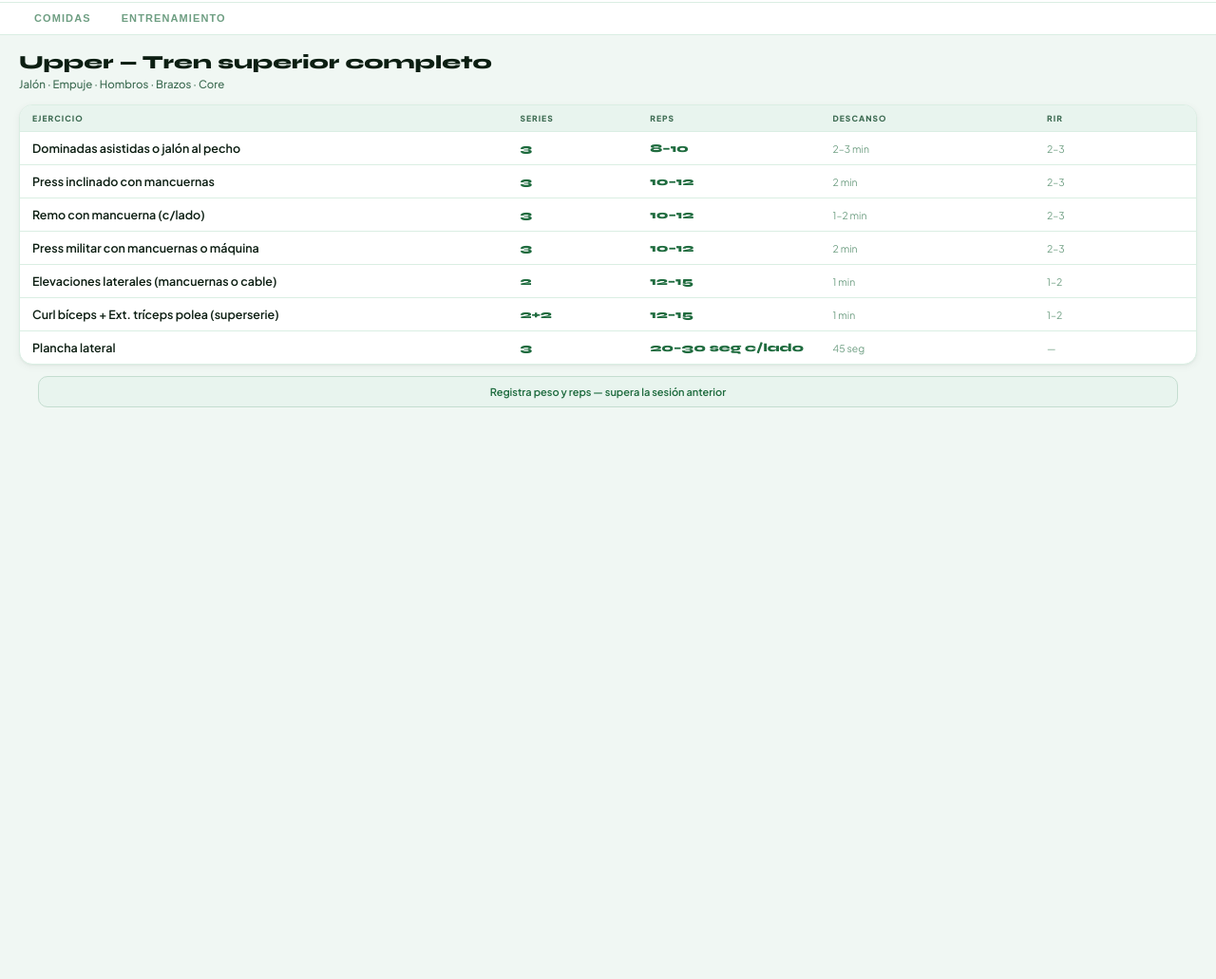
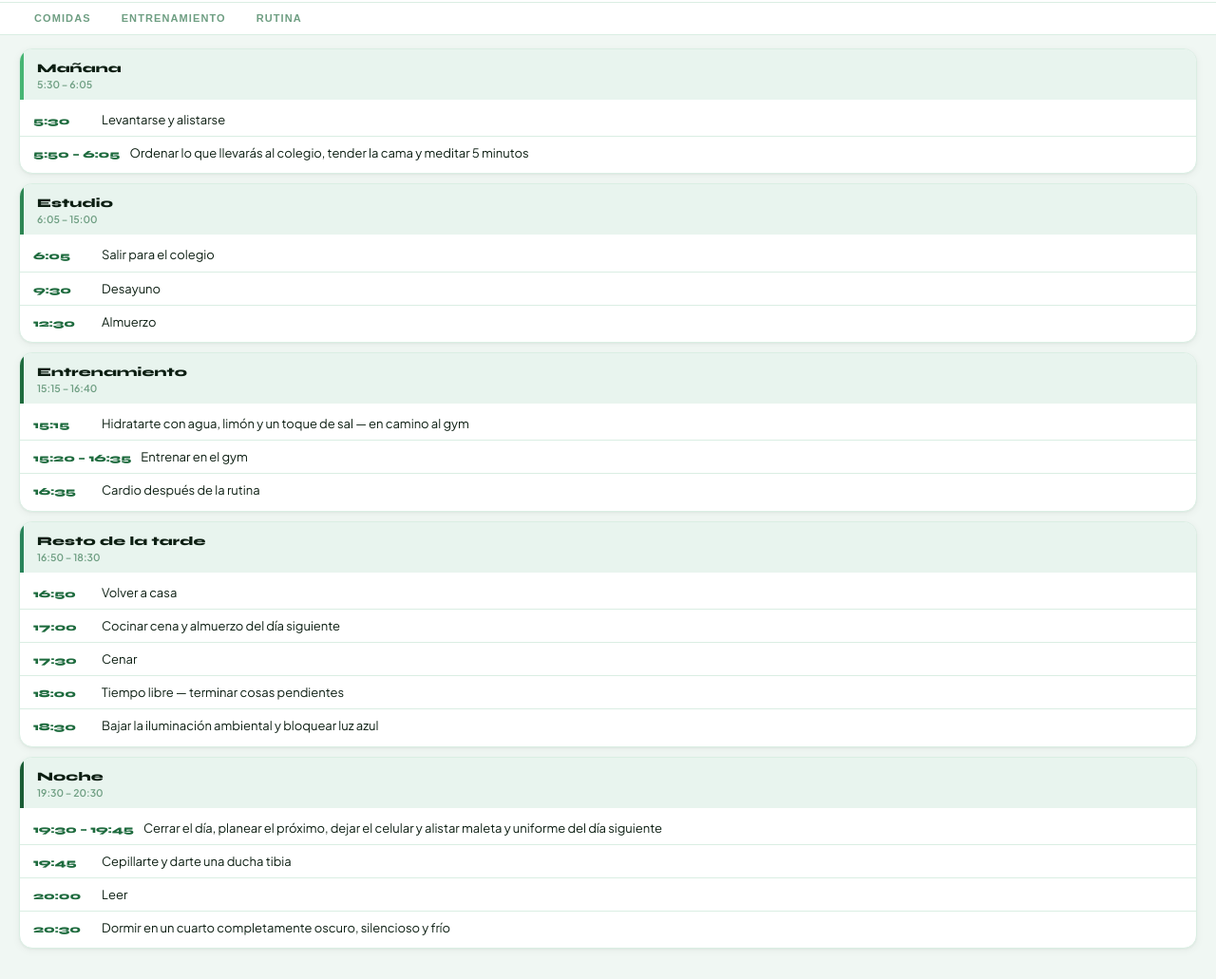
Before and after one commit to Juanmarbelaez/Samuel-Gonz-les, a plain HTML site: page index.html in a window 1280 px wide. Shown: the part 245-1276 px from the top of the page at 95% size. Before the commit the page ends 800 px from the top, so only its background shows below. Drawn offline with Linux system fonts and the light colour scheme.

Commit message:
Add files via upload

```diff
--- a/index.html
+++ b/index.html
@@ -5,7 +5,7 @@
 <meta name="viewport" content="width=device-width,initial-scale=1">
 <meta name="theme-color" content="#ffffff">
 <meta name="color-scheme" content="light">
-<title>Interfaz 05/05/2026</title>
+<title>Interfaz 20/05/2026</title>
 <link href="https://fonts.googleapis.com/css2?family=Plus+Jakarta+Sans:wght@400;500;600;700;800&family=Syne:wght@700;800&display=swap" rel="stylesheet">
 <style>
 *,*::before,*::after{box-sizing:border-box;margin:0;padding:0}
@@ -109,16 +109,31 @@ body{background:#f0f7f3 !important;font-family:'Plus Jakarta Sans',sans-serif;mi
 .restds{font-size:12.5px;color:var(--subtle);margin-bottom:14px;line-height:1.5}
 .sessitem{display:flex;align-items:center;gap:10px;padding:5px 0;font-size:13px;color:var(--txt);border-bottom:1px solid var(--bdr2)}
 .sessitem:last-child{border-bottom:none}
+/* CRONOGRAMA */
+.schd{padding:14px 20px 4px}
+.blk-card{background:var(--card);border:1px solid var(--bdr2);border-radius:14px;overflow:hidden;box-shadow:var(--shadow-sm);margin-bottom:10px}
+.blk-hd{padding:12px 14px 10px;border-left:4px solid var(--primary);background:var(--pale)}
+.blk-label{font-family:'Syne',sans-serif;font-size:13px;font-weight:800;color:var(--txt);letter-spacing:.01em}
+.blk-range{font-size:10.5px;color:var(--subtle);font-weight:600;margin-top:2px}
+.blk-body{padding:4px 0}
+.blk-item{display:flex;align-items:baseline;gap:10px;padding:8px 14px;border-bottom:1px solid var(--bdr2)}
+.blk-item:last-child{border-bottom:none}
+.blk-itime{font-family:'Syne',sans-serif;font-size:11px;font-weight:800;color:var(--primary);min-width:62px;flex-shrink:0}
+.blk-idesc{font-size:13px;color:var(--txt);line-height:1.4}
+.schd-weekend{padding:22px 16px;background:var(--card);border:1px solid var(--bdr2);border-radius:14px;box-shadow:var(--shadow-sm);text-align:center}
+.schd-weekend-lbl{font-family:'Syne',sans-serif;font-size:15px;font-weight:800;color:var(--muted);margin-bottom:6px}
+.schd-weekend-sub{font-size:12.5px;color:var(--subtle);line-height:1.5}
 .note{margin:0 20px 6px;padding:9px 14px;background:var(--pale);border:1px solid var(--bdr);border-radius:10px;font-size:11px;color:var(--primary);font-weight:600;text-align:center}
 </style>
 </head>
+
 <body>
 <div id="app">
   <div class="hdr">
     <div class="hdr-l">
       <span class="brand">Fundamental VIP</span>
       <span class="hname">Samuel González</span>
-      <span class="hdate">Interfaz 05/05/2026</span>
+      <span class="hdate">Interfaz 20/05/2026</span>
     </div>
   </div>
   <div class="dbar" id="dbar"></div>
@@ -556,6 +571,7 @@ function renderMain(){
     <div class="tbar">
       <button class="tbtn${tab==='c'?' sel':''}" onclick="setTab('c')">Comidas</button>
       <button class="tbtn${tab==='t'?' sel':''}" onclick="setTab('t')">Entrenamiento</button>
+      <button class="tbtn${tab==='r'?' sel':''}" onclick="setTab('r')">Rutina</button>
     </div>
     <div id="content" class="fade-in"></div>`;
   renderContent();
@@ -633,7 +649,84 @@ function renderTrain(){
   document.getElementById('content').innerHTML=h;
 }
 
-function renderContent(){tab==='c'?renderMeals():renderTrain();}
+function renderContent(){
+  if(tab==='c') renderMeals();
+  else if(tab==='t') renderTrain();
+  else renderSchedule();
+}
+
+// ── SCHEDULE ──────────────────────────────────────────────────
+const BLOCKS=[
+  {label:'Mañana',color:'#47b573',time:'5:30 – 6:05',items:[
+    {t:'5:30',d:'Levantarse y alistarse'},
+    {t:'5:50 – 6:05',d:'Ordenar lo que llevarás al colegio, tender la cama y meditar 5 minutos'},
+  ]},
+  {label:'Estudio',color:'#2d8653',time:'6:05 – 15:00',items:[
+    {t:'6:05',d:'Salir para el colegio'},
+    {t:'9:30',d:'Desayuno'},
+    {t:'12:30',d:'Almuerzo'},
+  ]},
+  {label:'Entrenamiento',color:'#1e6b3e',time:'15:15 – 16:40',items:[
+    {t:'15:15',d:'Hidratarte con agua, limón y un toque de sal — en camino al gym'},
+    {t:'15:20 – 16:35',d:'Entrenar en el gym'},
+    {t:'16:35',d:'Cardio después de la rutina'},
+  ]},
+  {label:'Resto de la tarde',color:'#29845a',time:'16:50 – 18:30',items:[
+    {t:'16:50',d:'Volver a casa'},
+    {t:'17:00',d:'Cocinar cena y almuerzo del día siguiente'},
+    {t:'17:30',d:'Cenar'},
+    {t:'18:00',d:'Tiempo libre — terminar cosas pendientes'},
+    {t:'18:30',d:'Bajar la iluminación ambiental y bloquear luz azul'},
+  ]},
+  {label:'Noche',color:'#1a5c35',time:'19:30 – 20:30',items:[
+    {t:'19:30 – 19:45',d:'Cerrar el día, planear el próximo, dejar el celular y alistar maleta y uniforme del día siguiente'},
+    {t:'19:45',d:'Cepillarte y darte una ducha tibia'},
+    {t:'20:00',d:'Leer'},
+    {t:'20:30',d:'Dormir en un cuarto completamente oscuro, silencioso y frío'},
+  ]},
+];
+
+const WEEKEND_BLOCKS=[
+  {label:'Mañana',color:'#47b573',time:'5:30 – 6:05',items:[
+    {t:'5:30',d:'Levantarse y alistarse'},
+    {t:'5:50 – 6:05',d:'Ordenar, tender la cama y meditar 5 minutos'},
+  ]},
+  {label:'Mañana libre',color:'#2d8653',time:'6:05 – 13:00',items:[
+    {t:'6:05',d:'Tiempo libre de la mañana'},
+    {t:'8:00',d:'Desayuno'},
+    {t:'~10:00',d:'Caminata de una hora al aire libre'},
+  ]},
+  {label:'Tarde',color:'#29845a',time:'13:00 – 18:30',items:[
+    {t:'13:00',d:'Almuerzo'},
+    {t:'17:30',d:'Cenar'},
+    {t:'18:00',d:'Tiempo libre — terminar cosas pendientes'},
+    {t:'18:30',d:'Bajar la iluminación ambiental y bloquear luz azul'},
+  ]},
+  {label:'Noche',color:'#1a5c35',time:'19:30 – 20:30',items:[
+    {t:'19:30 – 19:45',d:'Cerrar el día, planear el próximo, dejar el celular y alistar lo necesario para el día siguiente'},
+    {t:'19:45',d:'Cepillarte y darte una ducha tibia'},
+    {t:'20:00',d:'Leer'},
+    {t:'20:30',d:'Dormir en un cuarto completamente oscuro, silencioso y frío'},
+  ]},
+];
+
+function renderSchedule(){
+  const isWeekday=day<=4;
+  const blocks=isWeekday?BLOCKS:WEEKEND_BLOCKS;
+  const cards=blocks.map(b=>`
+    <div class="blk-card">
+      <div class="blk-hd" style="border-left-color:${b.color};">
+        <div class="blk-label">${b.label}</div>
+        <div class="blk-range">${b.time}</div>
+      </div>
+      <div class="blk-body">
+        ${b.items.map(i=>`<div class="blk-item"><div class="blk-itime">${i.t}</div><div class="blk-idesc">${i.d}</div></div>`).join('')}
+      </div>
+    </div>`).join('');
+  document.getElementById('content').innerHTML=`
+    <div class="schd">${cards}</div>
+    <div style="height:18px;"></div>`;
+}
 
 // ── EVENTS ────────────────────────────────────────────────────
 window.setDay=function(i){tap(90,.09,.1);day=i;snack=false;renderBar();renderMain();};
```
